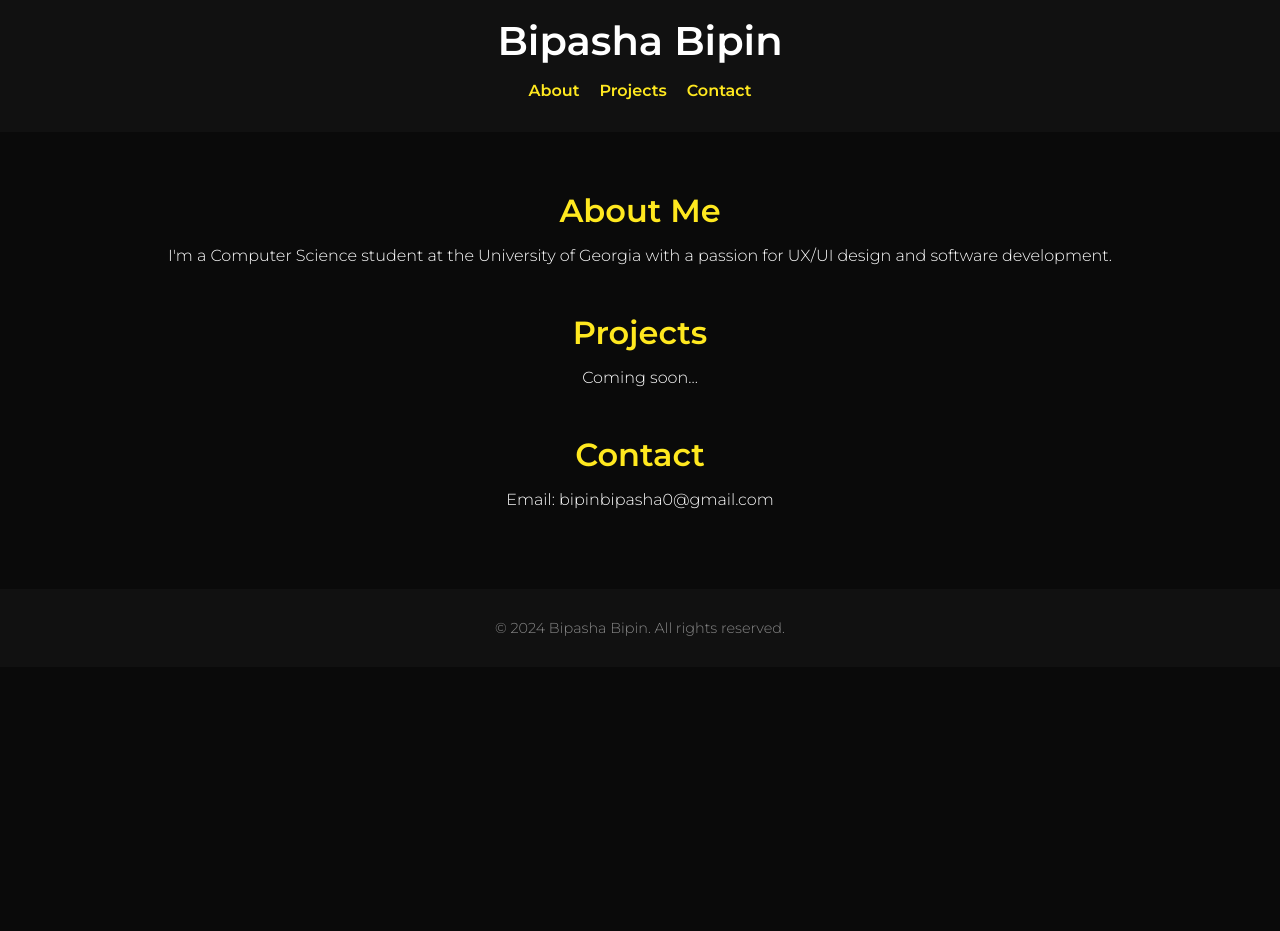
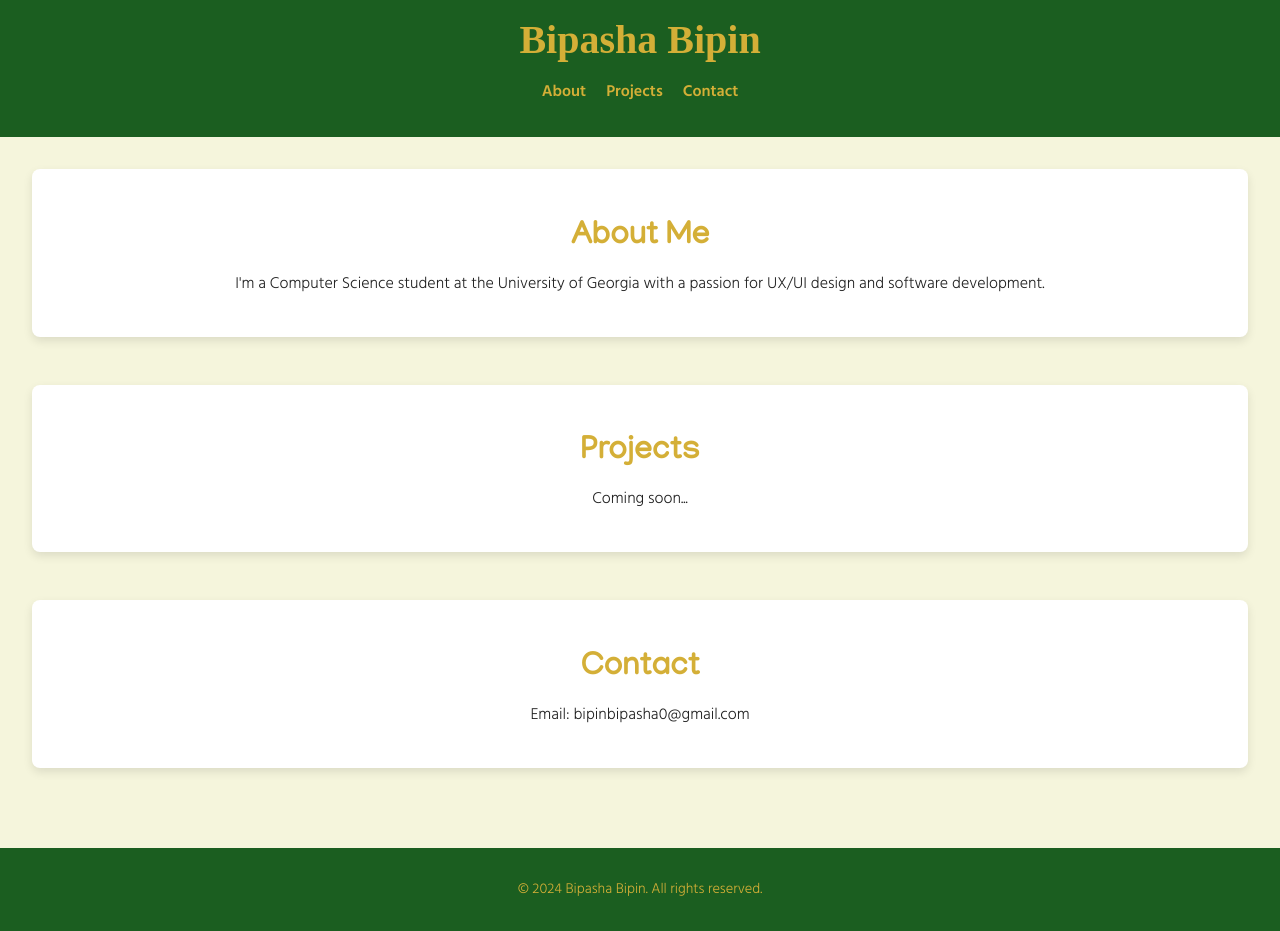
Before and after one commit to bbipi/bbipi.github.io, a plain HTML site: page index.html in a window 1280 px wide. Before the commit the page ends 800 px from the top, so only its background shows below. Drawn offline with Linux system fonts and the light colour scheme; a web font is replaced by a local one.

Commit message:
font and color palate

```diff
--- a/index.html
+++ b/index.html
@@ -6,6 +6,7 @@
     <title>Bipasha Bipin | Portfolio</title>
     <link rel="stylesheet" href="style.css">
     <link href="https://fonts.googleapis.com/css2?family=Montserrat:wght@300;600&display=swap" rel="stylesheet">
+    <link href="https://fonts.googleapis.com/css2?family=Tiro+Devanagari+Sanskrit&family=Manjari&family=Hind:wght@300;600&display=swap" rel="stylesheet">
 </head>
 <body>
     <header>
--- a/style.css
+++ b/style.css
@@ -1,23 +1,42 @@
+/* Heading (H1, Titles): Tiro Devanagari Sanskrit – A traditional Devanagari-inspired serif.
+
+Subheading (H2, H3): Manjari – A Malayalam-rooted sans-serif that’s sleek and minimal.
+
+Body Text: Hind – A simple, readable sans-serif optimized for UI design. */
+
+
+/* Vibe: Classy, traditional, minimalist
+
+Gold (#D4AF37) – Inspired by the golden zari of Kasavu sarees
+
+Ivory (#F5F5DC) – Base background for a soft, elegant feel
+
+Deep Green (#1B5E20) – Symbolic of nature and Kerala’s lush greenery
+
+Charcoal Black (#212121) – For strong accents and contrast */
+
 /* General Styles */
 body {
-    font-family: 'Montserrat', sans-serif;
+    font-family: 'Hind', sans-serif;
     margin: 0;
     padding: 0;
-    background-color: #0a0a0a;
-    color: #ffffff;
+    background-color: #F5F5DC; /* Ivory */
+    color: #212121; /* Charcoal Black */
     text-align: center;
 }
 
 /* Header */
 header {
-    background-color: #111;
+    background-color: #1B5E20;
     padding: 1rem 0;
 }
 
 h1 {
+    font-family: 'Tiro Devanagari Sanskrit', serif;
     margin: 0;
     font-size: 2.5rem;
     font-weight: 600;
+    color: #D4AF37;
 }
 
 nav ul {
@@ -33,14 +52,14 @@ nav ul li {
 }
 
 nav ul li a {
-    color: #ffe81f; /* Subtle Star Wars yellow accent */
+    color: #D4AF37; /* Gold */
     text-decoration: none;
     font-weight: 600;
     transition: color 0.3s;
 }
 
 nav ul li a:hover {
-    color: #ffffff;
+    color: #F5F5DC; /* Ivory */
 }
 
 /* Sections */
@@ -50,18 +69,23 @@ main {
 
 section {
     margin-bottom: 3rem;
+    background: #FFF; /* White background for sections */
+    padding: 1.5rem;
+    border-radius: 8px;
+    box-shadow: 0 4px 10px rgba(0, 0, 0, 0.1);
 }
 
 h2 {
+    font-family: 'Manjari', sans-serif;
     font-size: 2rem;
-    color: #ffe81f;
+    color: #D4AF37; /* Gold */
     margin-bottom: 1rem;
 }
 
 /* Footer */
 footer {
-    background-color: #111;
+    background-color: #1B5E20; /* Deep Green */
     padding: 1rem 0;
     font-size: 0.9rem;
-    color: #888;
+    color: #D4AF37; /* Gold */
 }
```
